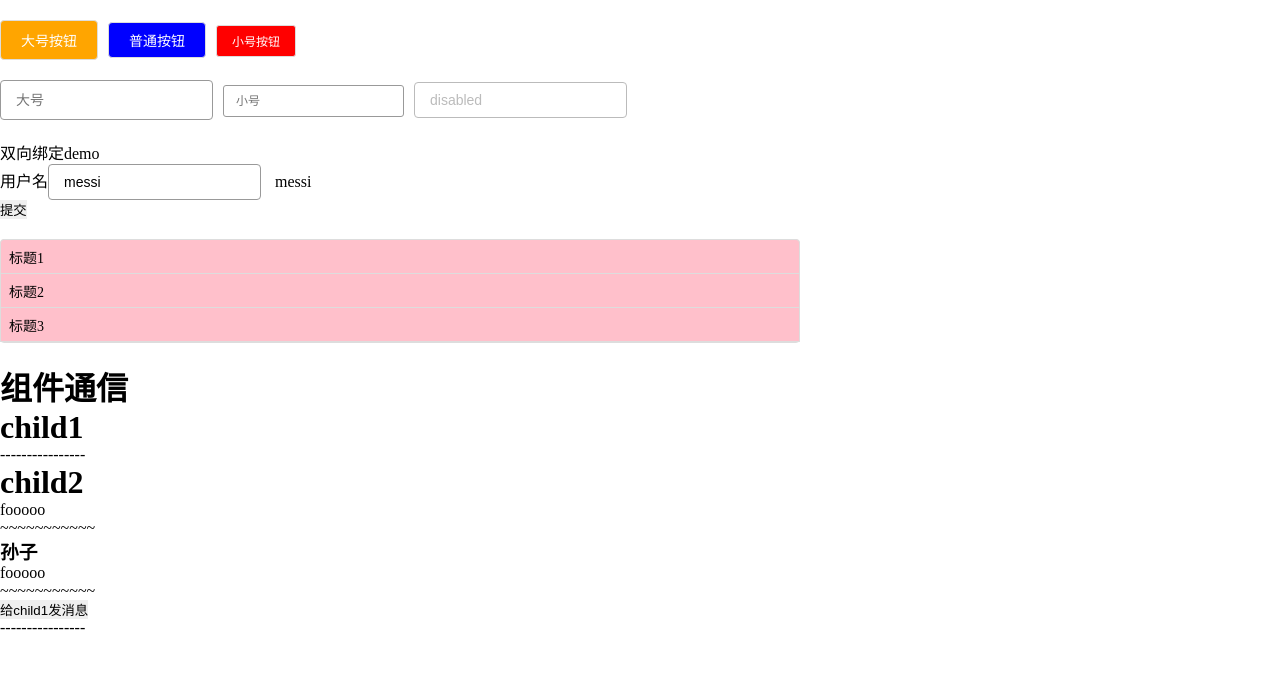
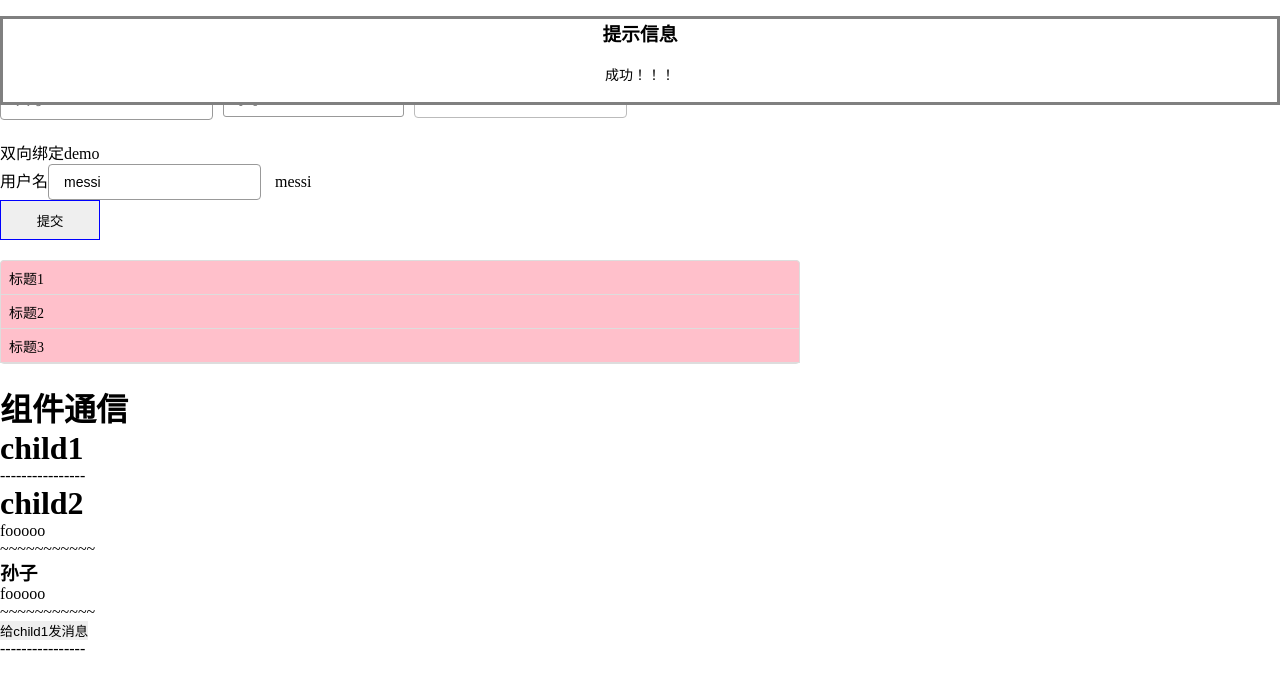
Before and after one commit to Jimmy-22/sp-ui, a Vue app: page / in a window 1280 px wide. Both pictures are taken after a click on the button "提交". Shown: the top 690 px of the page. Built offline with nearby package versions, Linux system fonts and the light colour scheme.

Commit message:
弹窗组件简单实现

```diff
--- /dev/null
+++ b/modules/spinfo-ui/Notice/Notice.vue
@@ -0,0 +1,54 @@
+<template>
+  <div class="box" v-if="isShow">
+    <h3>{{title}}</h3>
+    <p class="box-content">{{message}}</p>
+  </div>
+</template>
+
+<script>
+  export default {
+    name: 'SpNotice',
+    props: {
+      title: {type: String, default: ''},
+      message: {type: String, default: ''},
+      duration: {type: Number, default: 1000}
+    },
+    data() {
+      return {
+        isShow: false
+      }
+    },
+    methods: {
+      show() {
+        this.isShow = true
+        setTimeout(this.hide, this.duration)
+      },
+      hide() {
+        this.show = false
+        this.remove()
+      }
+    }
+  }
+</script>
+
+<style lang="scss" scoped>
+  .box {
+    position: fixed;
+    width: 100%;
+    top: 16px;
+    left: 0;
+    text-align: center;
+    background-color: #fff;
+    border: grey 3px solid;
+    box-sizing: border-box;
+    pointer-events: none;
+    &-content {
+      width: 200px;
+      margin: 10px auto;
+      padding: 8px 16px;
+      font-size: 14px;
+      background: #fff;
+      border-radius: 3px;
+    }
+  }
+</style>
--- a/modules/spinfo-ui/index.js
+++ b/modules/spinfo-ui/index.js
@@ -4,6 +4,7 @@
 import Form from "./Form/Form";
 import Collapse from './Collapse/collapse'
 import CollapseItem from './Collapse/collapse-item'
+import Notice from "./Notice/Notice";
 
 const SpinfoUI = {}
 const SpButton = {}
@@ -12,8 +13,10 @@
 const SpForm = {}
 const SpCollapse = {}
 const SpCollapseItem = {}
+const SpNotice = {}
 
-const COMPONENTS = [ Button, Input, FormItem, Form, Collapse, CollapseItem ]
+
+const COMPONENTS = [ Button, Input, FormItem, Form, Collapse, CollapseItem, Notice ]
 
 SpButton.install = Vue => Vue.component(Button.name, Button)
 SpInput.install = Vue => Vue.component(Input.name, Input)
@@ -21,6 +24,7 @@
 SpForm.install = Vue => Vue.component(Form.name, Form)
 SpCollapse.install = Vue => Vue.component(Collapse.name, Collapse)
 SpCollapseItem.install = Vue => Vue.component(CollapseItem.name, CollapseItem)
+SpNotice.install = Vue => Vue.component(Notice.name, Notice)
 
 export {
   SpButton,
@@ -28,7 +32,8 @@
   SpCollapse,
   SpCollapseItem,
   SpFormItem,
-  SpForm
+  SpForm,
+  SpNotice
 }
 
 SpinfoUI.install = function(Vue, options) {
--- a/src/App.vue
+++ b/src/App.vue
@@ -32,11 +32,16 @@
     <div class="box">
       <Communication></Communication>
     </div>
+    <div class="box">
+      <sp-notice title="试试看" message="这是信息"></sp-notice>
+    </div>
   </div>
 </template>
 
 <script>
   import Communication from './components/communication/index'
+  import create from '@/utils/create'
+  import Notice from '../modules/spinfo-ui/Notice/Notice'
 
   export default {
     name: 'App',
@@ -59,12 +64,19 @@
       },
       submit() {
         this.$refs.loginForm.validate(isValid => {
-          if (isValid) {
-            console.log('okokok')
-          } else {
-            alert('false')
-          }
+          create(Notice, {
+            title: '提示信息',
+            message: isValid ? '成功！！！': '失败！！！',
+            duration: 3000
+          }).show()
         })
+        // this.$refs.loginForm.validate(isValid => {
+        //   if (isValid) {
+        //     console.log('okokok')
+        //   } else {
+        //     alert('false')
+        //   }
+        // })
       }
     }
   }
@@ -74,4 +86,5 @@
   .box {
     margin-top: 20px;
   }
+  button {cursor: pointer;width: 100px;height: 40px;border: 1px solid blue;}
 </style>
--- a/src/main.js
+++ b/src/main.js
@@ -1,7 +1,7 @@
 import Vue from 'vue'
 import App from './App.vue'
 //import SpUI from '../modules/spinfo-ui'
-import { SpButton, SpFormItem, SpInput, SpForm, SpCollapse, SpCollapseItem } from '../modules/spinfo-ui'
+import { SpButton, SpFormItem, SpInput, SpForm, SpCollapse, SpCollapseItem, SpNotice } from '../modules/spinfo-ui'
 import '../modules/spinfo-ui/common.css'
 import Bus from './utils/bus.js'
 
@@ -18,6 +18,7 @@
 Vue.use(SpForm)
 Vue.use(SpCollapse)
 Vue.use(SpCollapseItem)
+Vue.use(SpNotice)
 Vue.prototype.$bus = new Bus()
 
 Vue.config.productionTip = false
--- /dev/null
+++ b/src/utils/create.js
@@ -0,0 +1,24 @@
+import Vue from 'vue'
+
+function create(Component, props) {
+  //创建一个vue新实例
+  const vm = new Vue({
+    //render函数将传入组件配置对象转换为虚拟dom
+    render(h) {
+      console.log(h(Component, {props}));
+      return h(Component, {props})
+    }
+  }).$mount() //执行挂载函数，但未指定挂载目标，表示只执行初始化工作
+
+  //将生成dom元素追加直body
+  document.body.appendChild(vm.$el)
+  //给组件实例增加销毁方法
+  const comp = vm.$children[0]
+  comp.remove = () => {
+    document.body.removeChild(vm.$el)
+    vm.$destroy()
+  }
+  return comp
+}
+
+export default create
```
